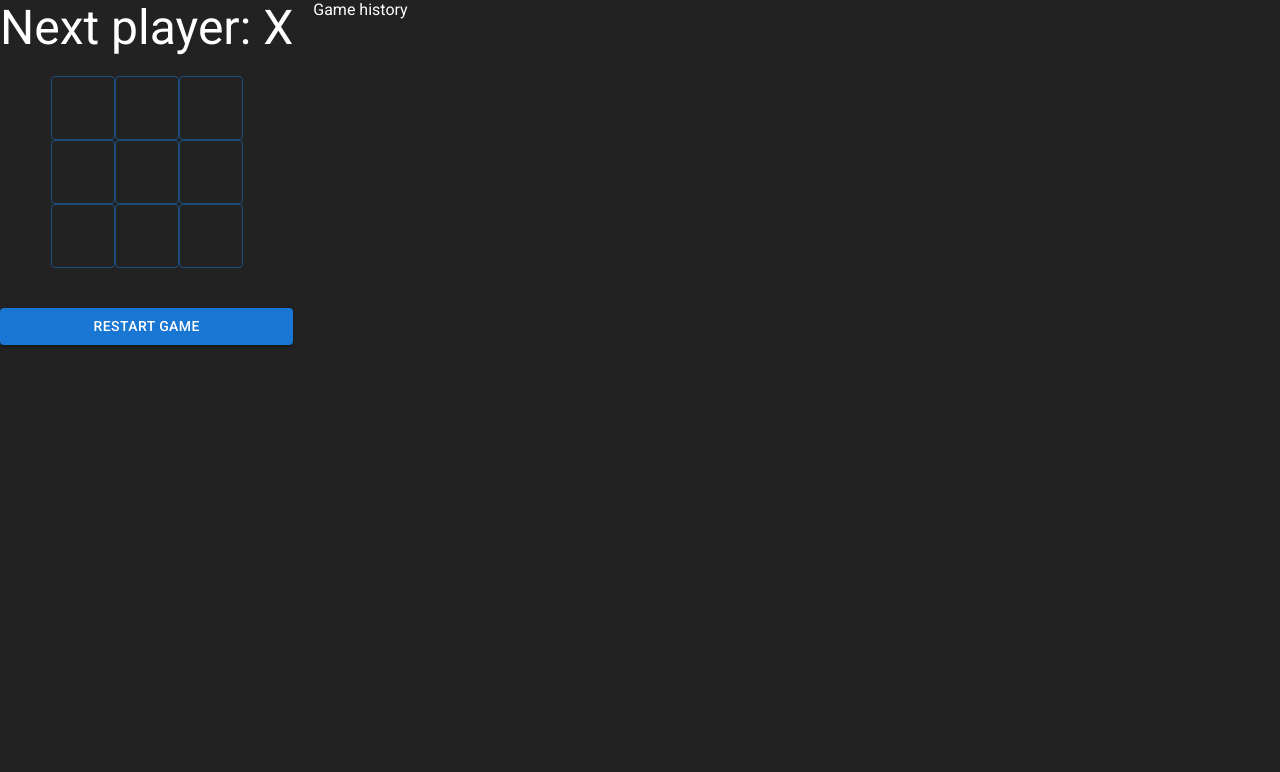
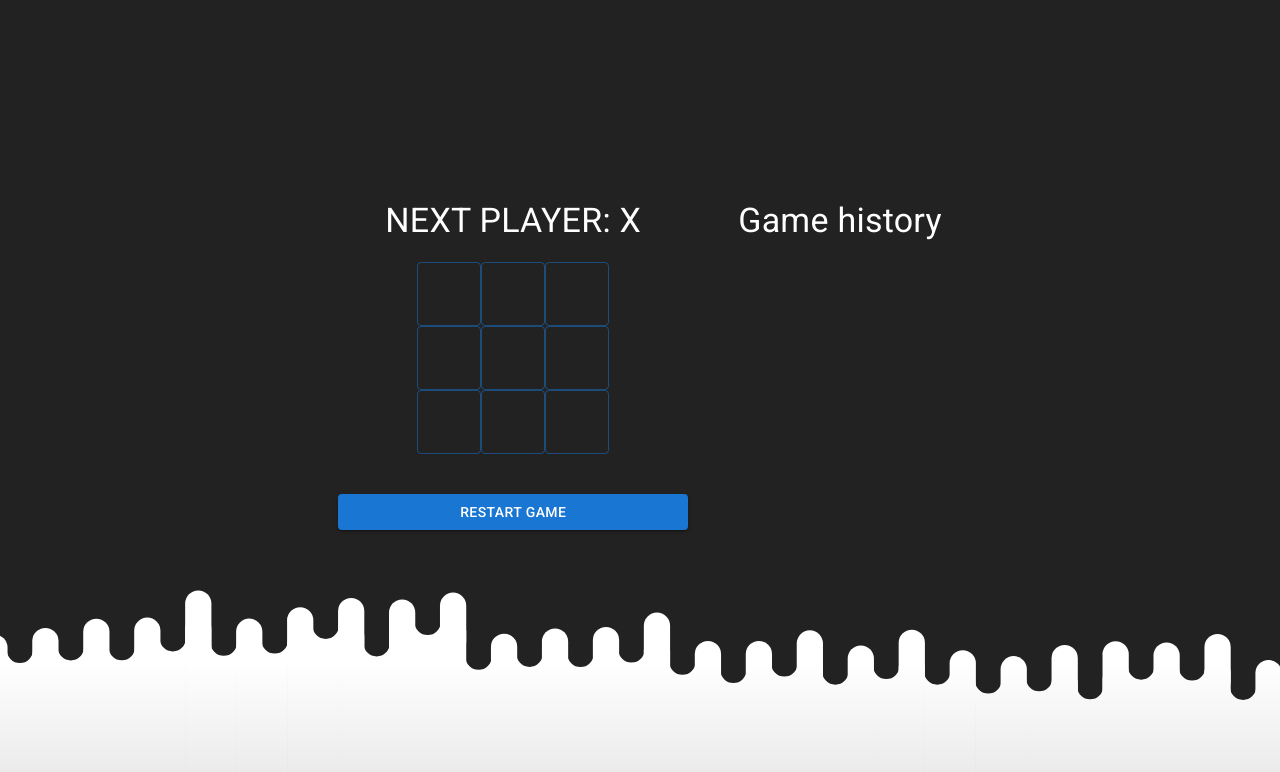
Before and after one commit to DmitryLasuta/tic-tac-toe, a React (Vite) app: page / in a window 1280 px wide. Shown: the top 772 px of the page. Built offline with nearby package versions, Linux system fonts and the light colour scheme.

Commit message:
feat: added styles

```diff
--- a/src/App.css
+++ b/src/App.css
@@ -2,4 +2,9 @@ body {
   background-color: #222;
   color: #fff;
   font-family: 'Roboto', sans-serif;
+  height: 100vh;
+  background: url('./assets/bg.svg') center / cover no-repeat;
+  display: flex;
+  justify-content: center;
+  align-items: center;
 }
--- a/src/App.tsx
+++ b/src/App.tsx
@@ -2,8 +2,7 @@ import { useState } from 'react'
 import type { FieldValue } from 'types/fieldValue'
 import Board from './components/board/Board'
 import './App.css'
-import Button from '@mui/material/Button'
-import { Box, ButtonGroup } from '@mui/material'
+import { Box, ButtonGroup, Typography, Button } from '@mui/material'
 
 function App() {
   const [history, setHistory] = useState<Array<FieldValue[]>>([Array(9).fill(null)])
@@ -39,8 +38,18 @@ function App() {
   })
 
   return (
-    <Box component={'main'} sx={{ display: 'flex', gap: '20px' }} className="game">
-      <Box>
+    <Box
+      component={'main'}
+      sx={{
+        display: 'flex',
+        gap: '50px',
+        justifyContent: 'baseline',
+        padding: '0 20px',
+        minHeight: '50vh',
+      }}
+      className="game"
+    >
+      <Box sx={{ minWidth: '350px', textAlign: 'center' }}>
         <Board onPlay={handlePlay} xIsNext={xIsNext} fieldset={currentFieldset} />
         <Button
           variant="contained"
@@ -51,10 +60,14 @@ function App() {
           Restart Game
         </Button>
       </Box>
-      <div className="game-info">
-        <h3>Game history</h3>
-        <ButtonGroup orientation="vertical">{move}</ButtonGroup>
-      </div>
+      <Box component={'section'}>
+        <Typography sx={{ marginBottom: '20px' }} variant="h4">
+          Game history
+        </Typography>
+        <ButtonGroup orientation="vertical" aria-label="game history buttons">
+          {move}
+        </ButtonGroup>
+      </Box>
     </Box>
   )
 }
--- a/src/components/board/Board.tsx
+++ b/src/components/board/Board.tsx
@@ -71,7 +71,9 @@ export default function Board({
 
   return (
     <>
-      <Typography variant="h3">{status}</Typography>
+      <Typography variant="h4" textTransform={'uppercase'}>
+        {status}
+      </Typography>
       <Box
         sx={{
           display: 'grid',
```
Also changed, not shown: src/components/board/Board.module.css (deleted, +0 -22 lines), src/assets/bg.svg (added).
